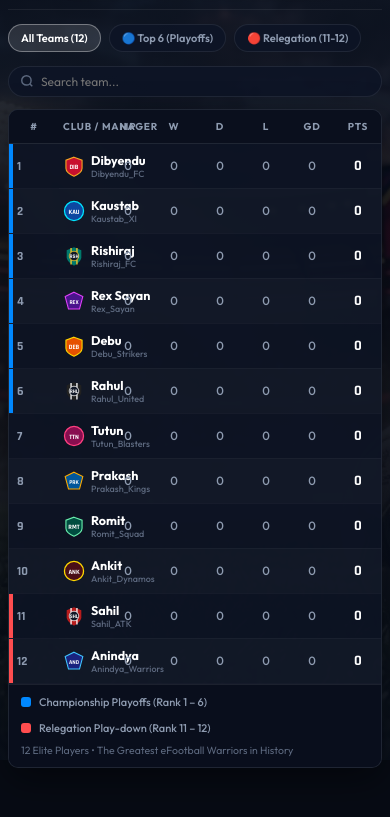
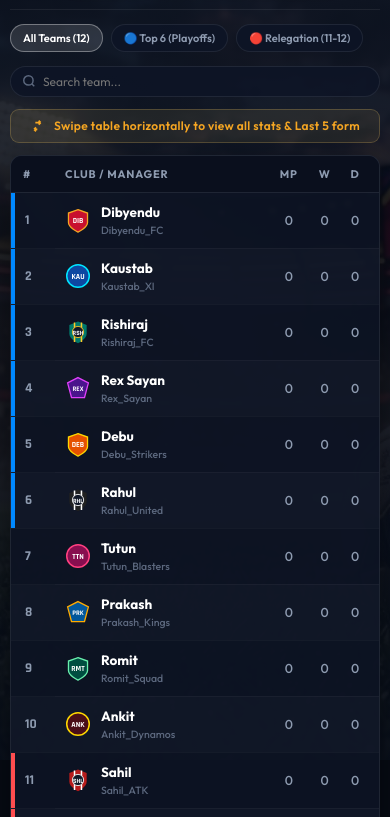
Before and after one commit to QuaziSahil/ATKFans-Eleague-, a plain HTML site: page index.html in a window 390 px wide. Shown: the part 84-901 px from the top of the page. Drawn offline with Linux system fonts and the light colour scheme.

Commit message:
Fix mobile horizontal scrolling for Last 5 and resolve manager name overlap

```diff
--- a/index.html
+++ b/index.html
@@ -234,8 +234,33 @@
       transform: translateZ(0);
     }
 
+    .table-scroll-wrapper {
+      width: 100%;
+      overflow-x: auto;
+      -webkit-overflow-scrolling: touch;
+      overscroll-behavior-x: contain;
+    }
+
+    .table-scroll-wrapper::-webkit-scrollbar {
+      height: 6px;
+    }
+
+    .table-scroll-wrapper::-webkit-scrollbar-track {
+      background: rgba(10, 15, 29, 0.85);
+    }
+
+    .table-scroll-wrapper::-webkit-scrollbar-thumb {
+      background: rgba(255, 208, 102, 0.35);
+      border-radius: 3px;
+    }
+
+    .table-scroll-wrapper::-webkit-scrollbar-thumb:hover {
+      background: rgba(255, 208, 102, 0.6);
+    }
+
     table {
       width: 100%;
+      min-width: 720px;
       border-collapse: collapse;
       text-align: left;
     }
@@ -354,18 +379,31 @@
     .club-details {
       display: flex;
       flex-direction: column;
+      justify-content: center;
+      gap: 3px;
+      min-width: 0;
     }
 
     .club-name {
+      display: block;
       font-size: 14.5px;
       font-weight: 700;
       color: #fff;
+      line-height: 1.25;
+      margin: 0;
+      padding: 0;
+      white-space: nowrap;
     }
 
     .gamer-handle {
+      display: block;
       font-size: 11px;
       color: var(--text-dim);
       font-weight: 500;
+      line-height: 1.25;
+      margin: 0;
+      padding: 0;
+      white-space: nowrap;
     }
 
     /* Stats Columns */
@@ -571,18 +609,46 @@
       color: #fff;
     }
 
-    /* Mobile & Tablet Ultra-Optimization */
+    /* Mobile Touch Scroll Cue Banner */
+    .mobile-scroll-cue {
+      display: none;
+      align-items: center;
+      justify-content: center;
+      gap: 8px;
+      font-size: 12px;
+      color: var(--atk-gold);
+      background: rgba(255, 208, 102, 0.08);
+      border: 1px solid rgba(255, 208, 102, 0.22);
+      padding: 8px 14px;
+      border-radius: 9px;
+      margin-bottom: 12px;
+      font-weight: 600;
+      letter-spacing: 0.3px;
+    }
+
+    .mobile-scroll-cue svg {
+      flex-shrink: 0;
+      width: 16px;
+      height: 16px;
+      color: var(--atk-gold);
+    }
+
+    /* Tablet Optimization */
     @media (max-width: 900px) {
-      .hide-mob, th.hide-mob, td.hide-mob, td.col-form.hide-mob {
-        display: none !important;
-      }
       .brand-titles h1 { font-size: 21px; }
       .container { padding: 0 16px; }
     }
 
+    /* Mobile & Touch Devices */
+    @media (max-width: 768px) {
+      .mobile-scroll-cue {
+        display: flex;
+      }
+    }
+
     @media (max-width: 640px) {
       body { padding-bottom: 75px; } /* Clean clearance above Netlify badge */
-      .container { padding: 0 8px; }
+      .container { padding: 0 10px; }
 
       header {
         padding: 16px 0 12px;
@@ -661,83 +727,122 @@
         font-size: 12px;
       }
 
-      /* Compact Table for Mobile - 100% Fit, Zero Cutoff */
+      /* Mobile Table: Smooth Touch Horizontal Scrolling, All Columns Visible */
       .table-container {
-        border-radius: 10px;
-        overflow-x: hidden; /* Perfect fit */
+        border-radius: 12px;
+      }
+
+      .table-scroll-wrapper {
+        overflow-x: auto !important;
+        -webkit-overflow-scrolling: touch;
       }
 
       table {
-        table-layout: fixed;
+        min-width: 720px; /* Ensures all 11 columns have comfortable width */
         width: 100%;
       }
 
       th {
-        padding: 10px 4px;
-        font-size: 10px;
+        padding: 11px 8px;
+        font-size: 11px;
         text-align: center;
+      }
+
+      th:first-child {
+        text-align: left;
+        padding-left: 12px;
       }
 
       th:nth-child(2) {
         text-align: left;
-      }
-
-      th.hide-sm, .col-stat.hide-sm, th.hide-mob, td.col-form, td.col-form.hide-mob {
-        display: none !important;
+        padding-left: 10px;
       }
 
       td.col-rank {
-        width: 28px;
-        padding: 9px 2px 9px 8px;
-        font-size: 12.5px;
+        width: 42px;
+        padding: 11px 4px 11px 14px;
+        font-size: 13.5px;
         text-align: left;
       }
 
       td.col-club {
-        padding: 9px 4px;
-        width: auto;
+        padding: 11px 10px;
+        min-width: 185px;
       }
 
       .club-cell {
-        gap: 6px;
+        gap: 10px;
       }
 
       .crest-wrapper {
-        width: 22px;
-        height: 22px;
+        width: 26px;
+        height: 26px;
+      }
+
+      /* Clean separation prevents any name collisions or overlap */
+      .club-details {
+        display: flex;
+        flex-direction: column;
+        justify-content: center;
+        gap: 3px;
+        min-width: 0;
       }
 
       .club-name {
-        font-size: 12.5px;
-        line-height: 1.2;
+        display: block;
+        font-size: 13.5px;
+        font-weight: 700;
+        line-height: 1.25;
+        margin: 0;
+        padding: 0;
         white-space: nowrap;
-        overflow: hidden;
-        text-overflow: ellipsis;
+        color: #fff;
       }
 
       .gamer-handle {
-        font-size: 9px;
+        display: block;
+        font-size: 10.5px;
+        font-weight: 500;
+        line-height: 1.25;
+        margin: 0;
+        padding: 0;
         white-space: nowrap;
-        overflow: hidden;
-        text-overflow: ellipsis;
+        color: var(--text-dim);
       }
 
       td.col-stat {
-        width: 24px;
-        padding: 9px 2px;
-        font-size: 12px;
+        padding: 11px 8px;
+        font-size: 13px;
         text-align: center;
       }
 
       td.col-pts {
-        width: 32px;
-        padding: 9px 4px;
-        font-size: 14.5px;
+        padding: 11px 10px;
+        font-size: 15px;
         text-align: center;
       }
 
+      td.col-form {
+        padding: 11px 12px;
+        min-width: 145px;
+        display: table-cell !important;
+      }
+
+      .form-pills {
+        display: flex;
+        align-items: center;
+        gap: 5px;
+      }
+
+      .form-pill {
+        width: 21px;
+        height: 21px;
+        font-size: 11px;
+        flex-shrink: 0;
+      }
+
       .table-footer {
-        padding: 10px 12px;
+        padding: 12px 14px;
         flex-direction: column;
         align-items: flex-start;
         gap: 8px;
@@ -745,14 +850,6 @@
 
       .legend-items {
         gap: 12px;
-      }
-
-      .legend-item {
-        font-size: 11px;
-      }
-
-      .last-updated {
-        font-size: 10px;
       }
 
       .legend-item {
@@ -831,28 +928,36 @@
       </div>
     </div>
 
+    <!-- Mobile Touch Scroll Cue Banner -->
+    <div class="mobile-scroll-cue">
+      <svg viewBox="0 0 24 24" fill="none" stroke="currentColor" stroke-width="2.5"><path d="M8 7h8m0 0l-3-3m3 3l-3 3m-2 7H6m0 0l3-3m-3 3l3 3"/></svg>
+      <span>Swipe table horizontally to view all stats &amp; Last 5 form</span>
+    </div>
+
     <!-- The Standings Table -->
     <div class="table-container">
+      <div class="table-scroll-wrapper">
         <table id="standingsTable">
           <thead>
             <tr>
-            <th onclick="sortTable('rank')" style="width: 50px;">#</th>
+              <th onclick="sortTable('rank')" style="width: 44px;">#</th>
               <th onclick="sortTable('name')">Club / Manager</th>
               <th class="text-center" onclick="sortTable('mp')" title="Matches Played">MP</th>
               <th class="text-center" onclick="sortTable('w')" title="Wins">W</th>
               <th class="text-center" onclick="sortTable('d')" title="Draws">D</th>
               <th class="text-center" onclick="sortTable('l')" title="Losses">L</th>
-            <th class="text-center hide-sm" onclick="sortTable('gf')" title="Goals For">GF</th>
-            <th class="text-center hide-sm" onclick="sortTable('ga')" title="Goals Against">GA</th>
+              <th class="text-center" onclick="sortTable('gf')" title="Goals For">GF</th>
+              <th class="text-center" onclick="sortTable('ga')" title="Goals Against">GA</th>
               <th class="text-center" onclick="sortTable('gd')" title="Goal Difference">GD</th>
               <th class="text-center" onclick="sortTable('pts')" title="Points">Pts</th>
-            <th class="hide-mob">Last 5</th>
+              <th>Last 5</th>
             </tr>
           </thead>
           <tbody id="standingsBody">
             <!-- Rows rendered by JS -->
           </tbody>
         </table>
+      </div>
 
       <!-- Qualification Legend Footer -->
       <div class="table-footer">
@@ -1067,11 +1172,11 @@
           <td class="col-stat text-center">${team.w}</td>
           <td class="col-stat text-center">${team.d}</td>
           <td class="col-stat text-center">${team.l}</td>
-          <td class="col-stat text-center hide-sm">${team.gf}</td>
-          <td class="col-stat text-center hide-sm">${team.ga}</td>
+          <td class="col-stat text-center">${team.gf}</td>
+          <td class="col-stat text-center">${team.ga}</td>
           <td class="col-stat text-center ${gdClass}">${gdDisplay}</td>
           <td class="col-pts text-center ${rank === 1 && !allZero ? 'top-rank-pts' : ''}">${team.pts}</td>
-          <td class="col-form hide-mob">
+          <td class="col-form">
             <div class="form-pills">${formHtml}</div>
           </td>
         `;
```
Lines whose indentation alone changed are shown as unchanged.
